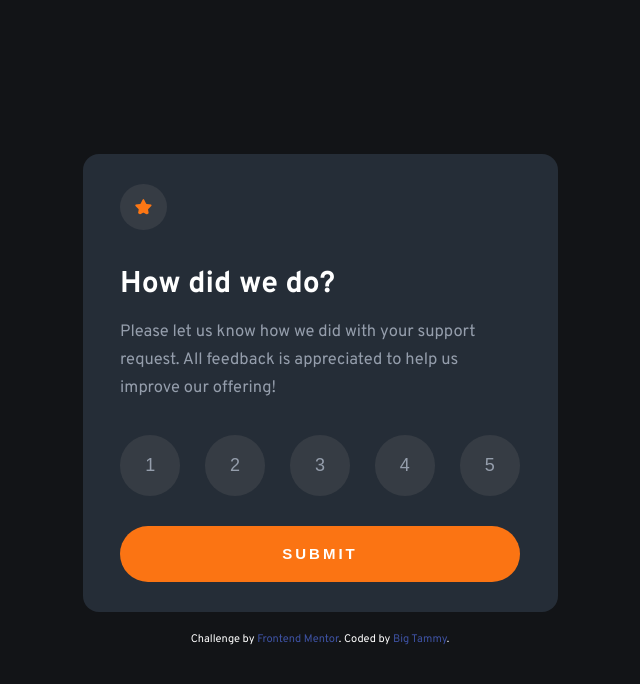
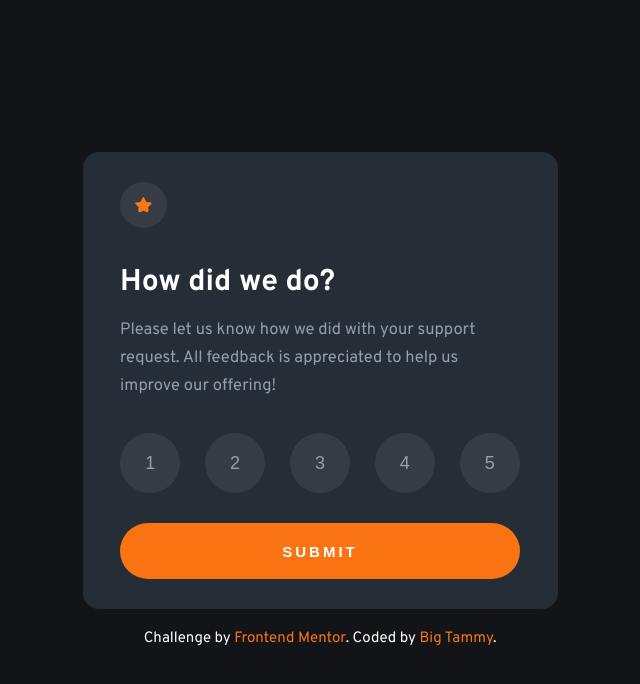
Before and after one commit to SirTammy/Interactive-Rating-Component, a plain HTML site: page index.html in a window 1280 px wide. Shown: the whole page, without its empty margins (320-960 px from the left). Drawn offline with Linux system fonts and the light colour scheme.

Commit message:
work on footer

```diff
--- a/style.css
+++ b/style.css
@@ -126,10 +126,10 @@ ul{
 }
 
 
-.attribution { font-size: 11px;
+.attribution { font-size: 15px;
     text-align: center;
     color: white;
     margin-top: 20px;
 }
-    .attribution a { color: hsl(228, 45%, 44%);
+    .attribution a { color: hsl(25, 97%, 53%);
     text-decoration: none;}
```
